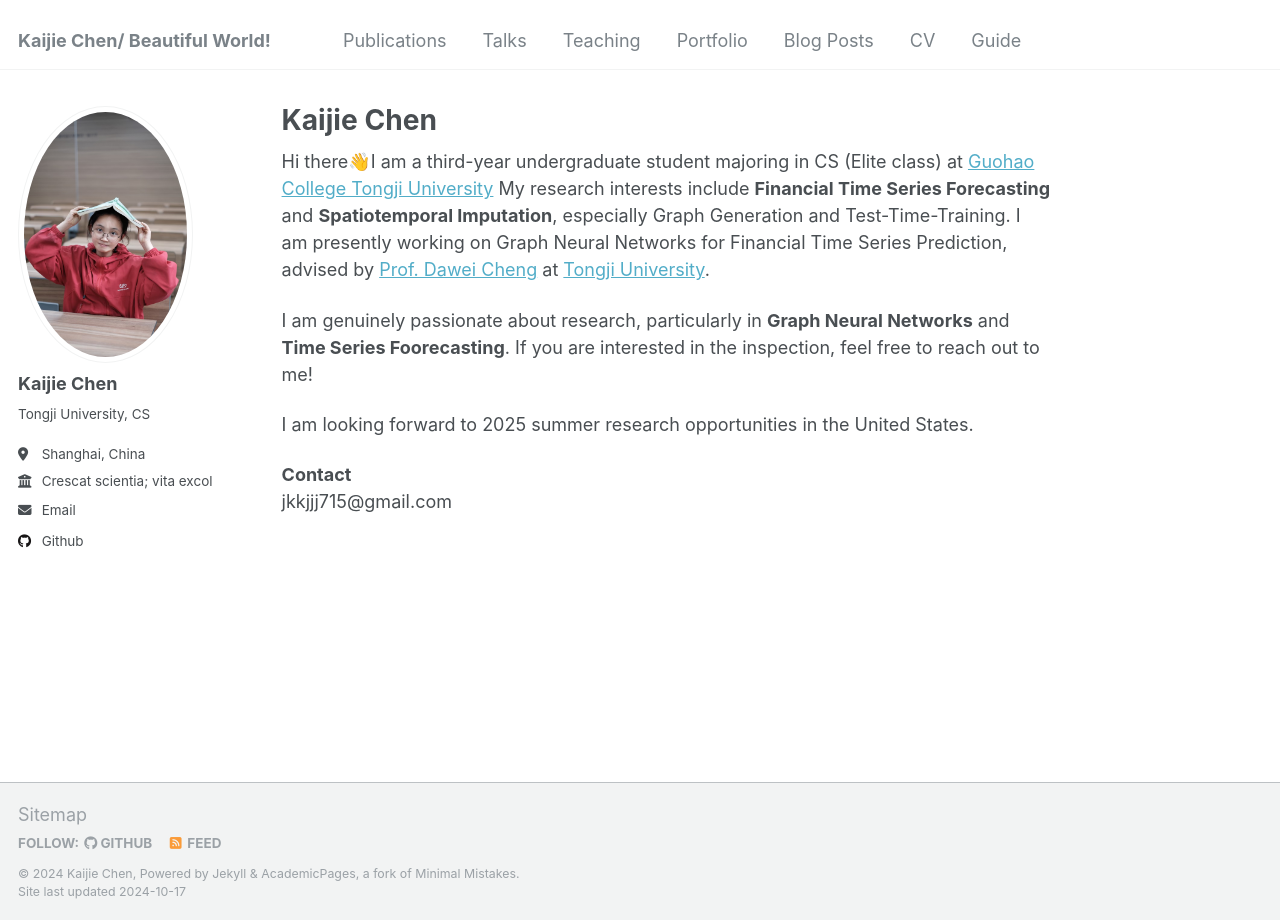
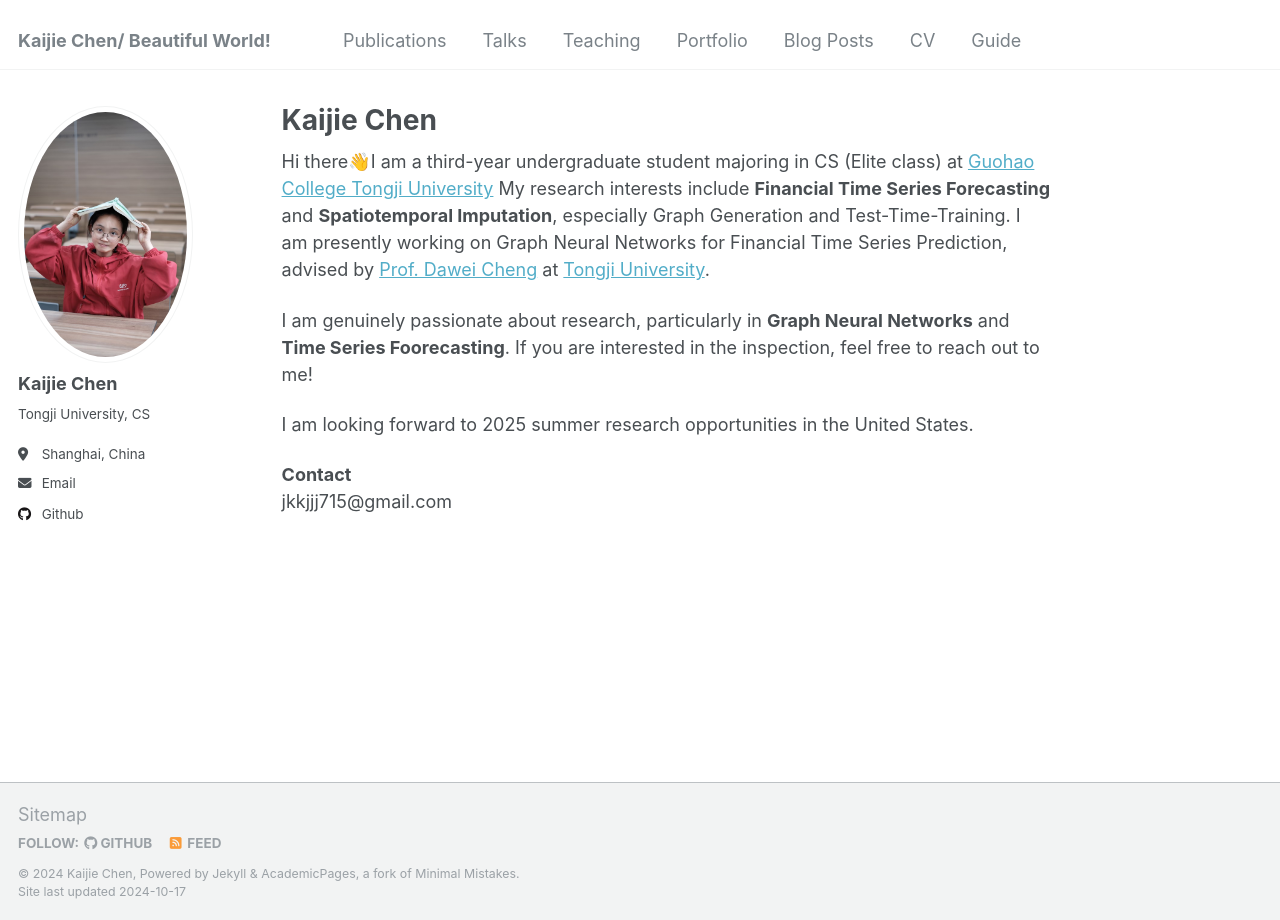
Before and after one commit to jkkjjj/jkkjjj.github.io, a Jekyll site: the page built from _pages/about.md, in a window 1280 px wide. Built offline with Jekyll 4.4.1, drawn with Linux system fonts in a browser that asks for light colours.

Commit message:
Add existing file

```diff
--- a/_config.yml
+++ b/_config.yml
@@ -11,8 +11,8 @@
 title                    : "Kaijie Chen/ Beautiful World!"
 title_separator          : "-"
 name                     : &name "Kaijie Chen"
-description              : &description "Crescat scientia; vita excolatur"
-url                      : https://academicpages.github.io # the base hostname & protocol for your site e.g. "https://mmistakes.github.io"
+description              : &description "Tongji University CS"
+url                      : https://jkkjjj.github.io # the base hostname & protocol for your site e.g. "https://mmistakes.github.io"
 baseurl                  : "" # the subpath of your site, e.g. "/blog"
 repository               : "academicpages/academicpages.github.io"
 
@@ -26,7 +26,7 @@
   pronouns         : # example: "she/her"
   bio              : "Tongji University, CS"
   location         : "Shanghai, China"
-  employer         : "Crescat scientia; vita excolatur"
+  employer         : #"Tongji University CS"
   uri              : # URL
   email            : "jkkjjj715@gmail.com"
 
```
